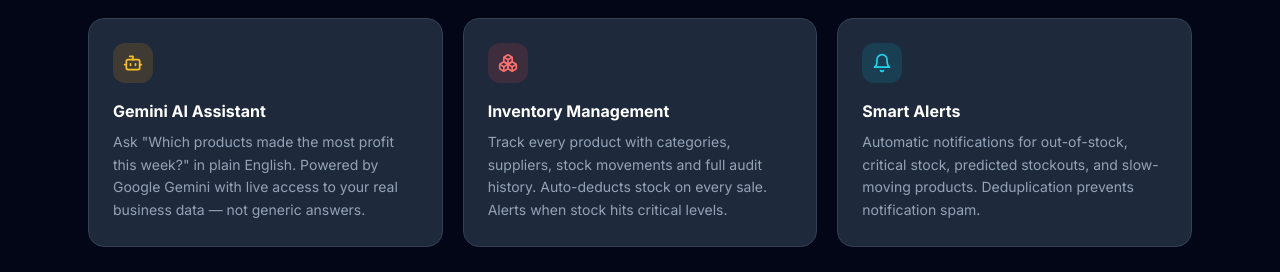
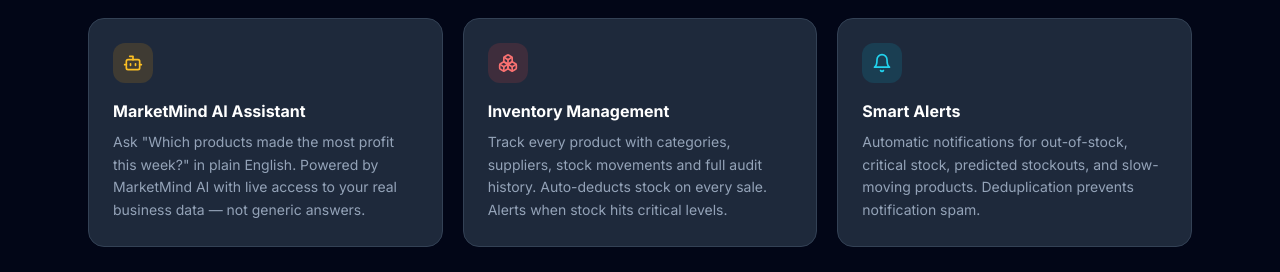
Before and after one commit to Gabugo-tech/Marketmind-Ai-frontend, a React (Vite) app: page / in a window 1280 px wide. Shown: the part 1347-1619 px from the top of the page. Built offline with nearby package versions, Linux system fonts and the light colour scheme; no server answers.

Commit message:
fix: replace all Gemini branding with Powered by MarketMind

```diff
--- a/src/pages/assistant/AssistantPage.tsx
+++ b/src/pages/assistant/AssistantPage.tsx
@@ -105,7 +105,7 @@ export const AssistantPage: React.FC = () => {
           <h2 className="text-base font-bold text-white flex items-center gap-2">
             MarketMind AI Assistant
             <span className="inline-flex items-center gap-1 text-[10px] font-bold px-2 py-0.5 bg-brand-500/20 text-brand-400 rounded-full">
-              <Zap size={10} /> Powered by Gemini
+              <Zap size={10} /> Powered by MarketMind
             </span>
           </h2>
           <p className="text-xs text-navy-400">Ask anything about your business — inventory, sales, profit, trends</p>
--- a/src/pages/landing/LandingPage.tsx
+++ b/src/pages/landing/LandingPage.tsx
@@ -29,8 +29,8 @@ const features = [
   },
   {
     icon: Bot,
-    label: 'Gemini AI Assistant',
-    desc: 'Ask "Which products made the most profit this week?" in plain English. Powered by Google Gemini with live access to your real business data — not generic answers.',
+    label: 'MarketMind AI Assistant',
+    desc: 'Ask "Which products made the most profit this week?" in plain English. Powered by MarketMind AI with live access to your real business data — not generic answers.',
     color: 'bg-amber-500/15 text-amber-400',
   },
   {
```
